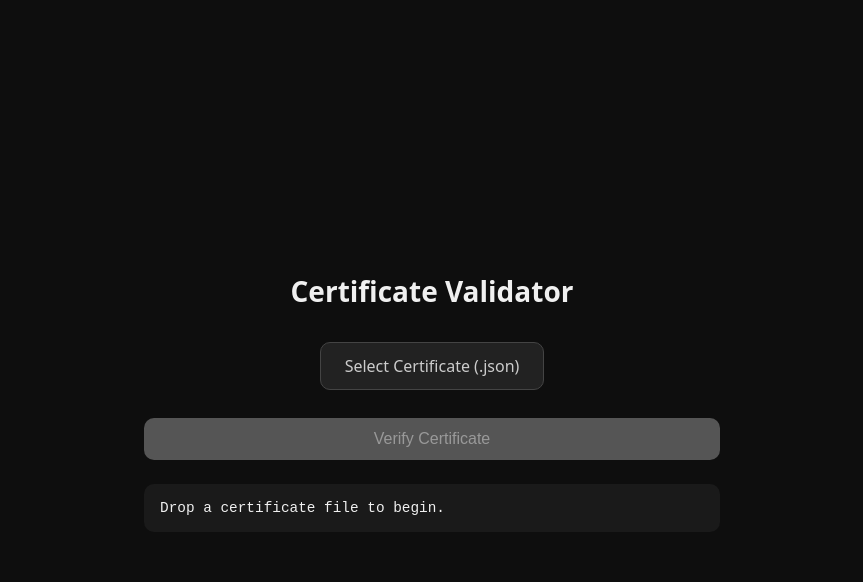
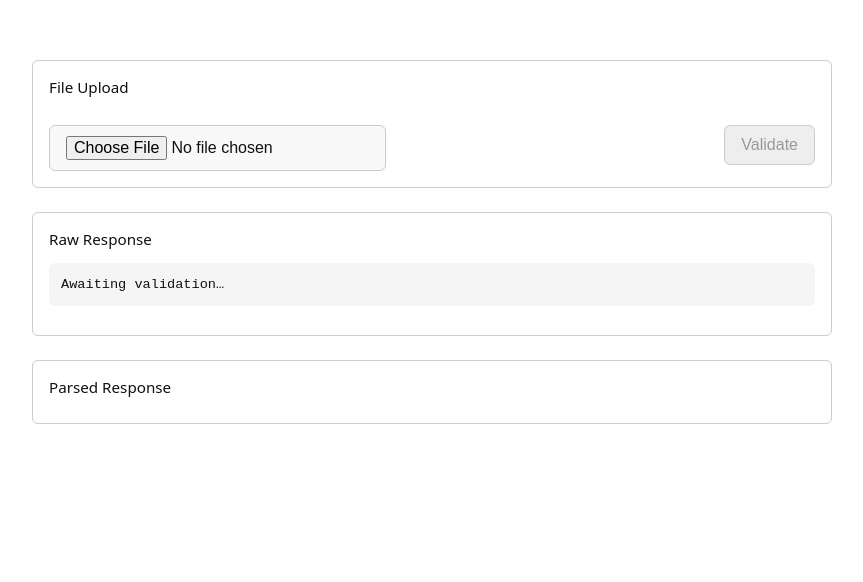
Before and after one commit to kaehrlich/validity, a website: page docs/index.html in a window 1280 px wide. Shown: the whole page, without its empty margins (208-1071 px from the left). Drawn offline with Linux system fonts and the light colour scheme.

Commit message:
Improved design, and added response parsing to docs/pages

```diff
--- a/docs/index.html
+++ b/docs/index.html
@@ -1,24 +1,41 @@
 <!DOCTYPE html>
 <html lang="en">
 <head>
-    <meta charset="UTF-8">
+    <meta charset="UTF-8" />
+    <meta name="viewport" content="width=device-width, initial-scale=1.0"/>
     <title>Certificate Validator</title>
-    <meta name="viewport" content="width=device-width, initial-scale=1.0">
-    <link rel="stylesheet" href="style.css">
+    <link rel="stylesheet" href="style.css" />
 </head>
 <body>
-<main id="app">
-    <h1>Certificate Validator</h1>
+<div class="container">
 
-    <label class="file-picker">
-        <input type="file" id="fileInput" accept=".json" />
-        <span>Select Certificate (.json)</span>
-    </label>
+    <!-- Block 1: Upload + Validate -->
+    <div class="block">
+        <div class="flex-row">
+            <div>
+                <label for="fileInput" class="label">File Upload</label><br />
+                <input type="file" id="fileInput" accept=".json" />
+            </div>
+            <div class="right">
+                <label class="label invisible">Validate</label><br />
+                <button id="verifyButton" disabled>Validate</button>
+            </div>
+        </div>
+    </div>
 
-    <button id="verifyButton" disabled>Verify Certificate</button>
+    <!-- Block 2: Raw Response -->
+    <div class="block">
+        <div class="label">Raw Response</div>
+        <pre id="rawOutput" class="pre">Awaiting validation…</pre>
+    </div>
 
-    <pre id="output">Drop a certificate file to begin.</pre>
-</main>
+    <!-- Block 3: Parsed Output -->
+    <div class="block">
+        <div class="label">Parsed Response</div>
+        <div id="parsedOutput" class="parsed"></div>
+    </div>
+
+</div>
 
 <script src="script.js"></script>
 </body>
--- a/docs/script.js
+++ b/docs/script.js
@@ -1,43 +1,29 @@
-let certData = null;
-
-const fileInput = document.getElementById("fileInput");
-const verifyButton = document.getElementById("verifyButton");
-const output = document.getElementById("output");
-
-fileInput.addEventListener("change", async (event) => {
-    const file = event.target.files[0];
-    if (!file) return;
-
-    try {
-        const content = await file.text();
-        certData = JSON.parse(content);
-        output.textContent = "Ready to verify.";
-        verifyButton.disabled = false;
-    } catch {
-        output.textContent = "Invalid JSON file.";
-        certData = null;
-        verifyButton.disabled = true;
-    }
-});
-
-verifyButton.addEventListener("click", async () => {
+document.getElementById("verifyButton").addEventListener("click", async () => {
     if (!certData) return;
 
-    output.textContent = "Verifying…";
-    verifyButton.disabled = true;
+    document.getElementById("rawOutput").textContent = "Verifying…";
+    document.getElementById("parsedOutput").textContent = "";
 
     try {
         const res = await fetch("https://validity.crashdebug.dev/verify", {
             method: "POST",
             headers: { "Content-Type": "application/json" },
-            body: JSON.stringify(certData)
+            body: JSON.stringify(certData),
         });
 
-        const result = await res.json();
-        output.textContent = JSON.stringify(result, null, 2);
+        const text = await res.text();
+        document.getElementById("rawOutput").textContent = text;
+
+        try {
+            const parsed = JSON.parse(text);
+            document.getElementById("parsedOutput").innerHTML = Object.entries(parsed)
+                .map(([k, v]) => `<div><strong>${k}:</strong> ${v}</div>`)
+                .join("");
+        } catch {
+            document.getElementById("parsedOutput").textContent = "Invalid JSON response.";
+        }
+
     } catch (err) {
-        output.textContent = `Error: ${err}`;
+        document.getElementById("rawOutput").textContent = `Error: ${err}`;
     }
-
-    verifyButton.disabled = false;
 });
--- a/docs/style.css
+++ b/docs/style.css
@@ -1,98 +1,72 @@
-:root {
-    color-scheme: dark;
-    --bg: #0e0e0e;
-    --fg: #f0f0f0;
-    --accent: #fff;
-    --accent-hover: #ddd;
-    --button-disabled: #555;
-    --output-bg: #1a1a1a;
+body {
+    margin: 0;
+    background: #fff;
+    font-family: system-ui, sans-serif;
+    color: #111;
 }
 
-* {
-    box-sizing: border-box;
+.container {
+    display: flex;
+    flex-direction: column;
+    gap: 24px;
+    max-width: 800px;
+    margin: 60px auto;
+    padding: 0 20px;
 }
 
-body {
-    margin: 0;
-    padding: 0;
-    font-family: system-ui, sans-serif;
-    background-color: var(--bg);
-    color: var(--fg);
-    display: flex;
-    justify-content: center;
-    align-items: center;
-    height: 100vh;
+.block {
+    border: 1px solid #ccc;
+    background: #fff;
+    border-radius: 6px;
+    padding: 16px;
+    box-shadow: 0 0 0 transparent;
 }
 
-#app {
-    max-width: 640px;
-    width: 100%;
-    padding: 2rem;
-    text-align: center;
+.flex-row {
+    display: flex;
+    justify-content: space-between;
+    gap: 16px;
+    flex-wrap: wrap;
 }
 
-h1 {
-    margin-bottom: 2rem;
-    font-size: 1.75rem;
-    font-weight: 600;
-}
-
-.file-picker {
-    display: inline-block;
-    margin-bottom: 1.25rem;
+input[type="file"],
+button {
+    font-size: 1rem;
+    padding: 10px 16px;
+    border: 1px solid #ccc;
+    border-radius: 6px;
+    background: #f9f9f9;
     cursor: pointer;
 }
 
-.file-picker input {
-    display: none;
+button:disabled {
+    background: #eee;
+    color: #999;
+    cursor: not-allowed;
 }
 
-.file-picker span {
-    display: inline-block;
-    padding: 0.75rem 1.5rem;
-    border-radius: 10px;
-    background-color: #222;
-    color: #ccc;
-    border: 1px solid #444;
-    transition: all 0.2s ease;
+.label {
+    font-weight: 500;
+    font-size: 0.95rem;
+    margin-bottom: 6px;
+    display: block;
 }
 
-.file-picker span:hover {
-    background-color: #333;
-    color: #fff;
+.invisible {
+    opacity: 0;
 }
 
-button {
-    display: block;
-    width: 100%;
-    margin-top: 0.5rem;
-    padding: 0.75rem;
-    font-size: 1rem;
-    border-radius: 10px;
-    background-color: var(--accent);
-    color: #000;
-    border: none;
-    cursor: pointer;
-    transition: background-color 0.2s ease;
+.pre {
+    background: #f5f5f5;
+    padding: 12px;
+    border-radius: 6px;
+    overflow-x: auto;
+    font-family: monospace;
+    font-size: 0.85rem;
+    line-height: 1.4;
 }
 
-button:hover:not(:disabled) {
-    background-color: var(--accent-hover);
+.parsed {
+    padding-top: 4px;
+    font-size: 0.9rem;
 }
-
-button:disabled {
-    background-color: var(--button-disabled);
-    cursor: not-allowed;
-    color: #999;
-}
-
-pre {
-    background-color: var(--output-bg);
-    margin-top: 1.5rem;
-    padding: 1rem;
-    text-align: left;
-    border-radius: 10px;
-    font-size: 0.9rem;
-    overflow-x: auto;
-    white-space: pre-wrap;
-}
```
